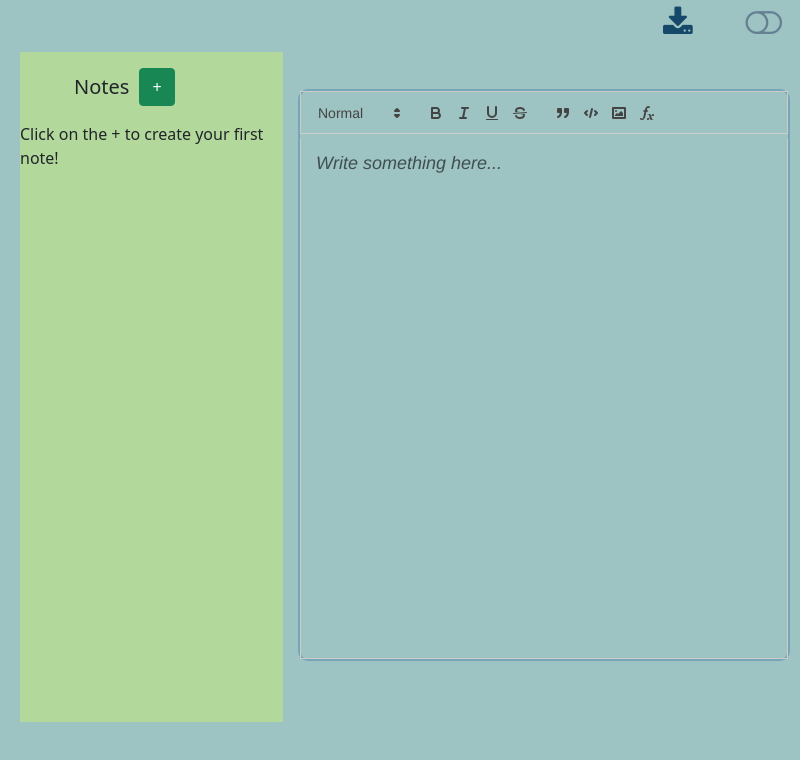
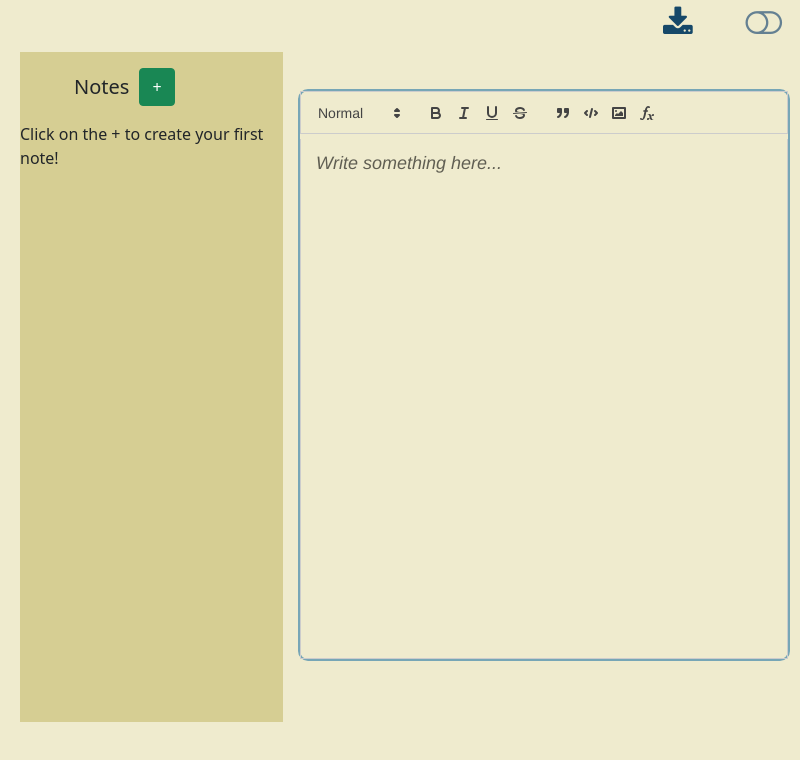
Before and after one commit to Michellejia/NoteApp-209AS, an Electron app: page renderer/index.html in a window 800 px wide. Drawn offline with Linux system fonts and the light colour scheme.

Commit message:
color adjustment

```diff
--- a/renderer/index.html
+++ b/renderer/index.html
@@ -20,7 +20,7 @@
   <title>Vnote</title>
 </head>
 
-<body style="background-color: #9DC3C2;">
+<body style="background-color: #EFEBCE;">
   <div class="wrap">
     <div>
       <button type="button" class="btn" id="download-button">
@@ -46,7 +46,7 @@
 
     <div class="left-column">
 
-      <div class="d-flex flex-column align-items-stretch flex-shrink-0" style="background-color: #B3D89C;">
+      <div class="d-flex flex-column align-items-stretch flex-shrink-0" style="background-color: #D6CE93;">
         <a class="d-flex align-items-center flex-shrink-0 p-3 link-dark text-decoration-none">
           <svg class="bi me-2" width="30" height="10">
             <use xlink:href="#bootstrap" />
```
